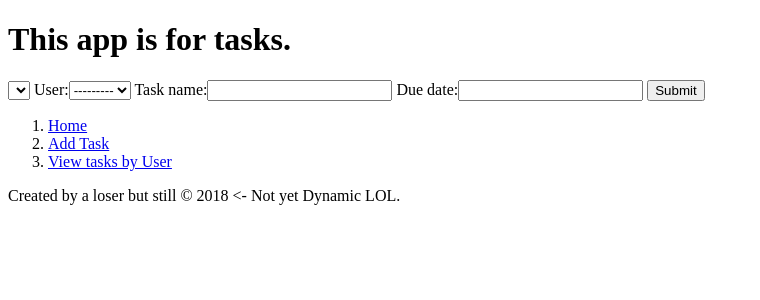
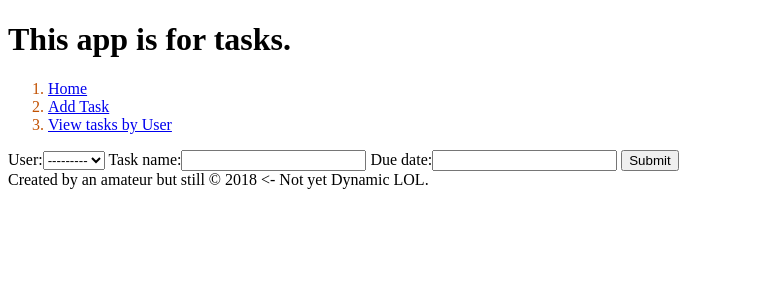
Before and after one commit to petrosky/cruddy, a Django app: page /cruddy/add_task in a window 1280 px wide. Shown: the top 300 px of the page, without its empty margins (0-760 px from the left). Run offline with Django 3.2, Linux system fonts and the light colour scheme; lists and menus that the app fills with data are empty.

Commit message:
Commit from VGC added footer.

```diff
--- a/cruddy/footer.html
+++ /dev/null
@@ -1,3 +0,0 @@
-    <footer>
-    ....
-    </footer>
--- a/cruddy/header.html
+++ /dev/null
@@ -1,3 +0,0 @@
-    <header>
-    ....
-    </header>
--- /dev/null
+++ b/cruddy/static/css/styles.css
@@ -0,0 +1,13 @@
+h1 a, h2 a {
+    color: #C25100;
+}
+
+.leftnav {
+    width: 200px;
+    color: #C25100;
+
+    a {
+    color: %C25100;
+    font-size: 48;
+    }
+}
--- a/cruddy/templates/cruddy/add_task.html
+++ b/cruddy/templates/cruddy/add_task.html
@@ -2,13 +2,6 @@
 <form action="/cruddy/add_task" method="post">
     {% csrf_token %}
 
-    <select name="id_user_id">
-    {% for user in users %}
-
-            <option value="{{ user.id }}">{{ user.first_name }}</option>
-
-    {% endfor %}
-    </select>
     {{ form }}
     <input type="submit" value="Submit">
 </form>
--- a/cruddy/templates/cruddy/footer.html
+++ b/cruddy/templates/cruddy/footer.html
@@ -1,10 +1,3 @@
-<div id="footer">
-   <ol>
-        <li><a href="/cruddy/">Home</a></li>
-        <li><a href="/cruddy/add_task">Add Task</a></li>
-        <li><a href="/cruddy/tasks_by_user">View tasks by User</a></li>
-    </ol>
-    Created by a loser but still &copy; 2018 <- Not yet Dynamic LOL.
-</div>
+<div id="footer">Created by an amateur but still &copy; 2018 <- Not yet Dynamic LOL.</div>
 </body>
 </html>
--- a/cruddy/templates/cruddy/header.html
+++ b/cruddy/templates/cruddy/header.html
@@ -7,18 +7,19 @@
   <title>Create, Read, Edit, Delete</title>
   <meta name="description" content="It's a Cruddy app.">
   <meta name="author" content="Peter Wright">
-
-  <link rel="stylesheet" href="css/styles.css?v=1.0">
+{% load static %}
+  <link rel="stylesheet" href="{% static 'css/styles.css' %}">
 
 </head>
 
 <body>
-<div class="leftnav">
-
-
-
-
-
-</div>
 
 <h1>This app is for tasks.</h1>
+
+<div class="leftnav">
+   <ol>
+        <li><a href="/cruddy/">Home</a></li>
+        <li><a href="/cruddy/add_task">Add Task</a></li>
+        <li><a href="/cruddy/tasks_by_user">View tasks by User</a></li>
+    </ol>
+</div>
```
Also changed, not shown: cruddy/templates/cruddy/base.html (deleted, +0 -20 lines), cruddy/base.html (deleted).
